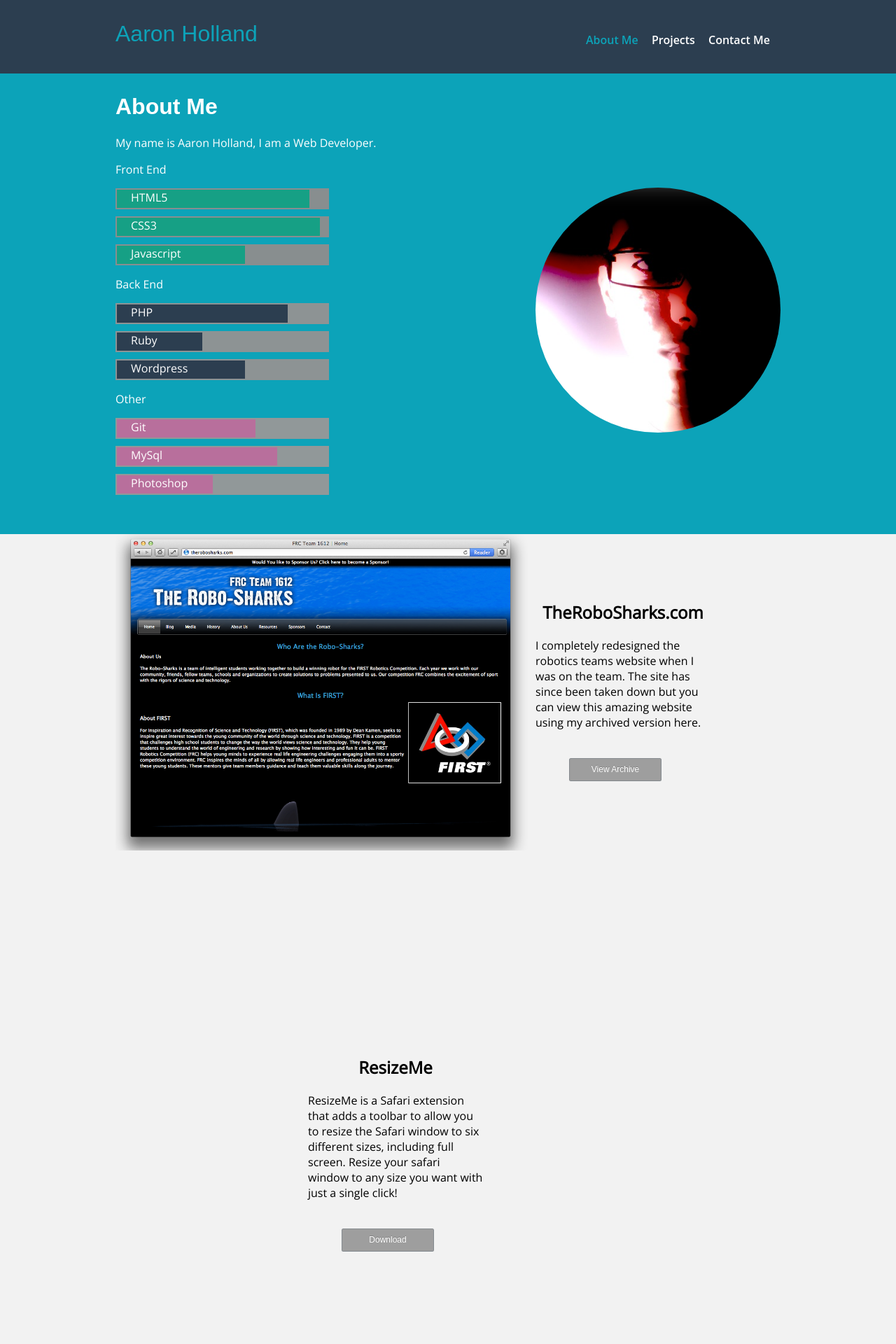
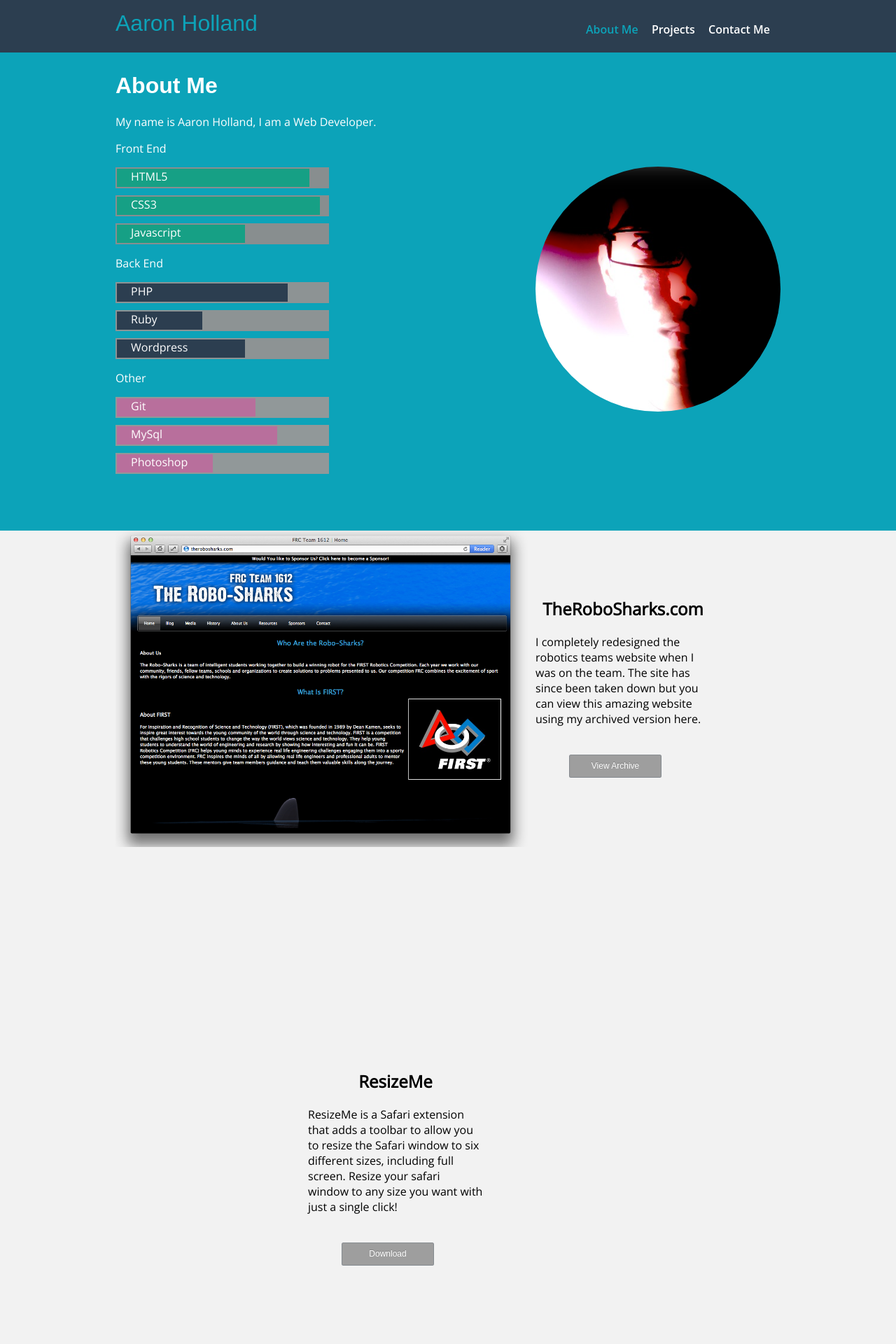
Before and after one commit to aaronholla/Portfolio, a PHP site: page / in a window 1280 px wide. Shown: the top 1920 px of the page at 70% size. Run offline with PHP 8.4, Linux system fonts and the light colour scheme; grey boxes are pictures that could not be loaded.

Commit message:
Resized Navbar
https://app.asana.com/0/9690699514304/9704484874623

Changed the navbar height, made it smaller. Also changed the content margin to match the new navbar height.

```diff
--- a/css/style.css
+++ b/css/style.css
@@ -11,23 +11,23 @@ h2{
 }
 .content{
 	z-index:1;
-	margin-top:105px;
+	margin-top:75px;
 }
 .container{
 	width:950px;
 	margin: auto;
 }
 .section{
-	height: 650px;
+	height: 675px;
 }
 .navbar{
 	width:100%;
 	top:0;
 	left:0;
-	height:75px;
+	height:60px;
 	background:#2c3e50;
 	position:fixed;
-	padding-top: 30px;
+	padding-top: 15px;
 }
 .navbar a{
 	text-decoration: none;
```
